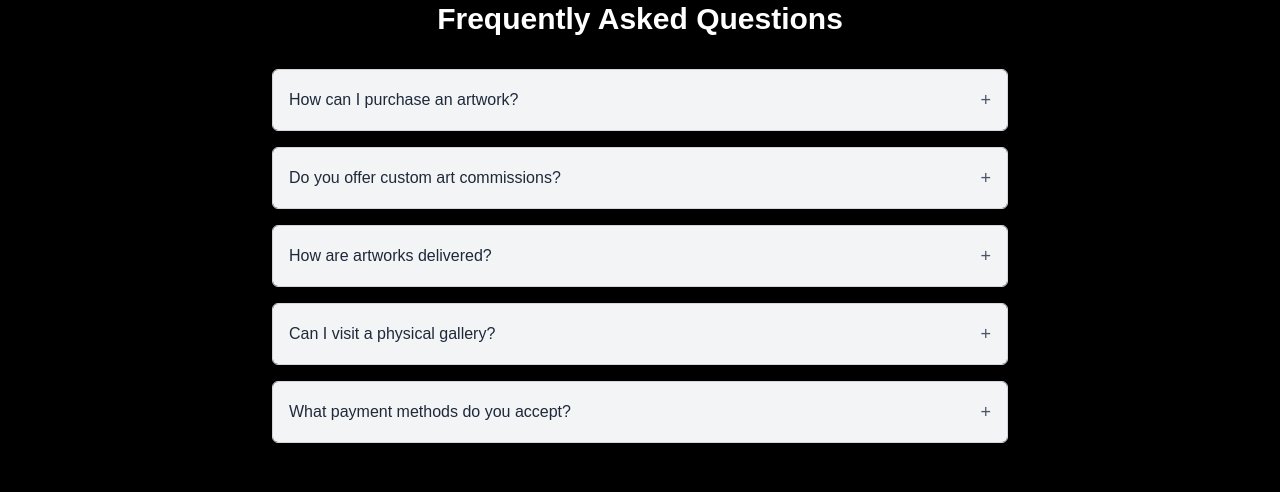
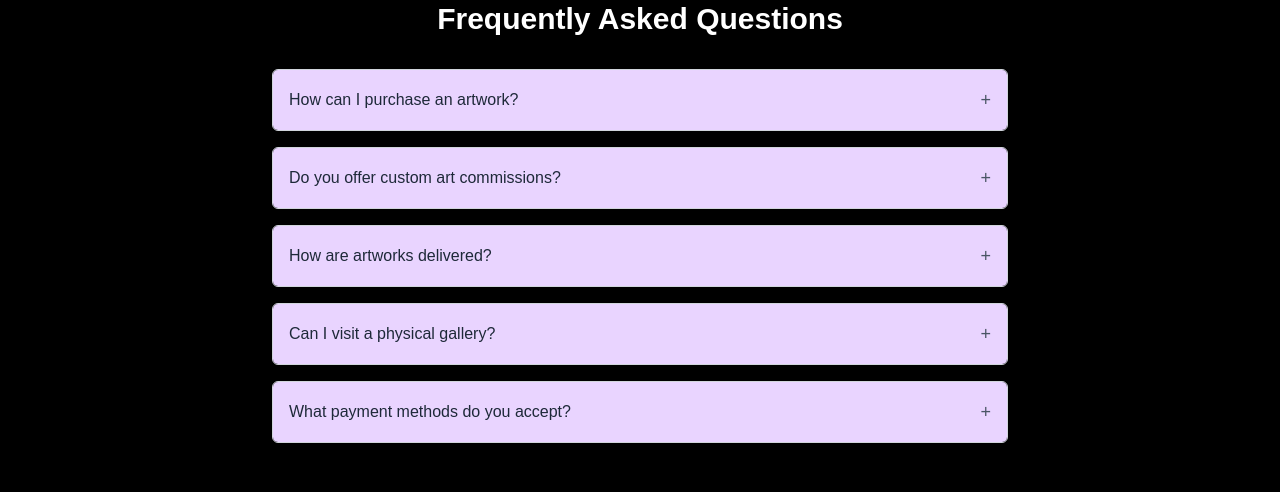
Before and after one commit to Echemartins/chioma_okoli_arts, a Next.js app: page / in a window 1280 px wide. Shown: the part 1349-1841 px from the top of the page. Built offline with nearby package versions, Linux system fonts and the light colour scheme; no server answers; the database is empty.

Commit message:
updated faq

```diff
--- a/app/faqs.js
+++ b/app/faqs.js
@@ -42,13 +42,13 @@ const FAQSection = ()=> {
           >
             <button
               onClick={() => toggleFAQ(index)}
-              className="w-full flex justify-between items-center p-4 bg-gray-100 hover:bg-gray-200"
+              className="w-full flex justify-between items-center p-4 bg-purple-200 hover:bg-indigo-200"
             >
               <span className="font-medium text-left text-gray-800">{faq.question}</span>
               <span className="text-lg text-gray-600">{activeIndex === index ? '−' : '+'}</span>
             </button>
             {activeIndex === index && (
-              <div className="p-4 bg-white text-gray-700 border-t border-gray-200 transition-all">
+              <div className="p-4 bg-indigo-200 text-gray-700 border-t border-gray-200 transition-all">
                 {faq.answer}
               </div>
             )}
@@ -60,4 +60,3 @@ const FAQSection = ()=> {
 }
 
 export default FAQSection;
-//       <div className="flex flex-col items-center space-y-6">
--- a/app/gallery/page.js
+++ b/app/gallery/page.js
@@ -34,7 +34,7 @@ export default function GalleryPage() {
       <Header />
 
       {/* Filters */}
-      <div className="flex flex-col mt-5 md:flex-row items-center justify-between gap-4 mb-10">
+      <div className="flex flex-col mt-15 md:mt-5 md:flex-row items-center justify-between gap-4 mb-10">
         <select
           className="bg-gray-900 text-white border border-gray-700 px-4 py-2 rounded-md w-full md:w-auto"
           onChange={(e) => setCategory(e.target.value)}
```
